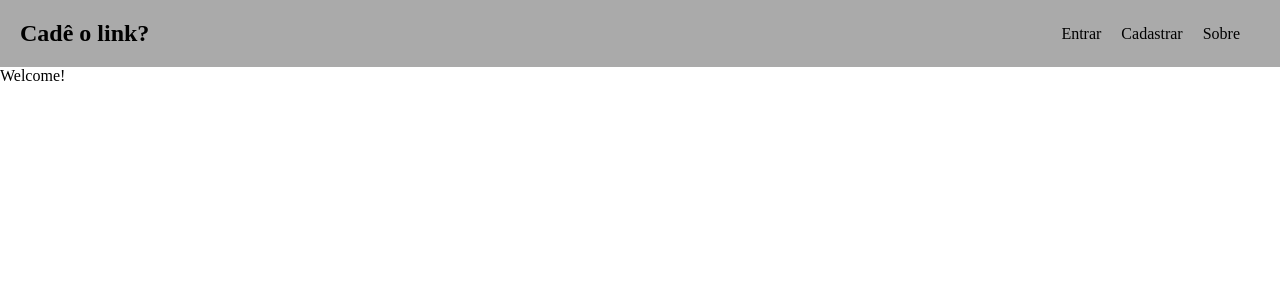
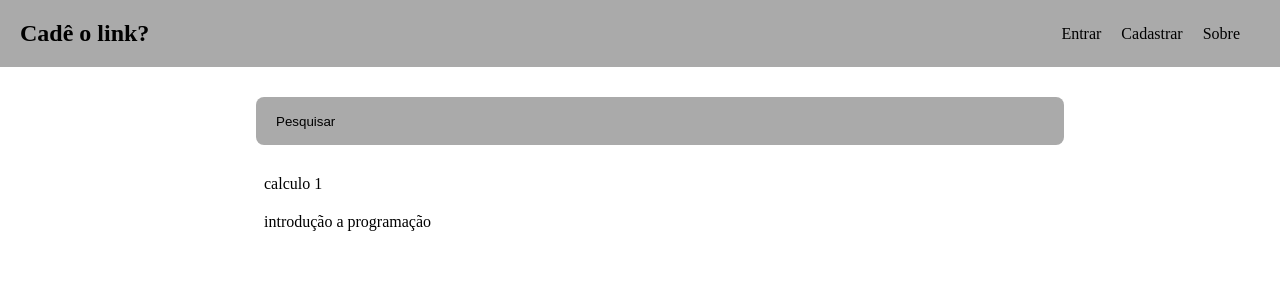
Before and after one commit to devboost-each-ime-2021/frontend, a Vue app: page / in a window 1280 px wide. Shown: the top 300 px of the page. Built offline with nearby package versions, Linux system fonts and the light colour scheme.

Commit message:
Add search input in home page
Signed-off-by: Caio Novais <caionfds@gmail.com>
Co-authored-by: Erick Rodrigues <erick.rodrigues.santana14@gmail.com>
Co-authored-by: Jadno Barbosa <jadno.abs@usp.br>

```diff
--- a/src/views/Home.vue
+++ b/src/views/Home.vue
@@ -1,5 +1,5 @@
 <template>
-  <div>
+  <div id="home-page">
     <nav>
       <div class="nav-title">
         <h1>Cadê o link?</h1>
@@ -13,13 +13,40 @@
       </div>
     </nav>
 
-    <div class="home">Welcome!</div>
+    <main>
+      <div class="main-container">
+        <input type="text" class="home-search-input" placeholder="Pesquisar" />
+        <div>
+          <div
+            class="subject"
+            v-for="subject in subjectGroups"
+            v-bind:key="subject.id"
+          >
+            {{ subject.name }}
+          </div>
+        </div>
+      </div>
+    </main>
   </div>
 </template>
 
 <script>
 export default {
   name: "Home",
+  data: () => ({
+    subjectGroups: [
+      {
+        id: "1",
+        name: "calculo 1",
+        description: "Materia mais legal do mundo",
+      },
+      {
+        id: "2",
+        name: "introdução a programação",
+        description: "Devagar",
+      },
+    ],
+  }),
 };
 </script>
 
@@ -42,4 +69,40 @@ nav {
 .nav-options ul li {
   margin-right: 20px;
 }
+
+#home-page {
+  height: 100vh;
+}
+
+main {
+  height: 100%;
+  display: flex;
+  justify-content: center;
+}
+
+.main-container {
+  display: flex;
+  flex-direction: column;
+  width: 60%;
+  margin-top: 30px;
+}
+
+.home-search-input {
+  width: 100%;
+  height: 40px;
+  border: none;
+  border-radius: 8px;
+  outline: none;
+  padding: 4px 20px;
+  background: #aaaaaa;
+  margin-bottom: 20px;
+}
+
+.home-search-input::placeholder {
+  color: #000000;
+}
+
+.subject {
+  padding: 10px 8px;
+}
 </style>
```
